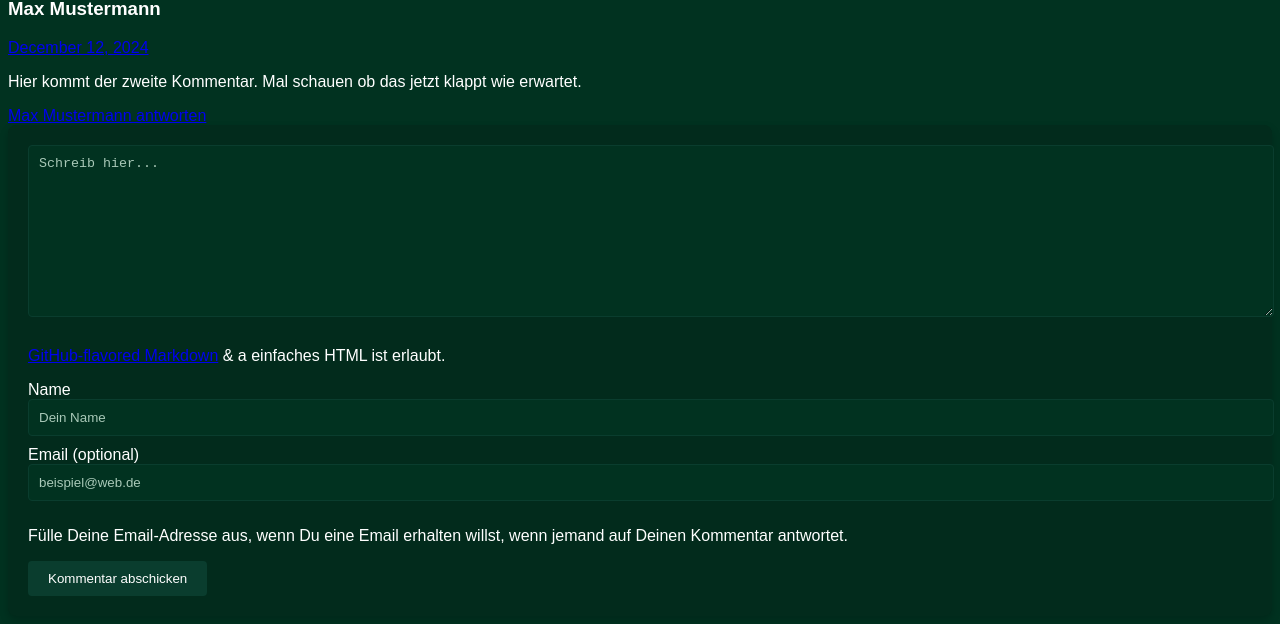
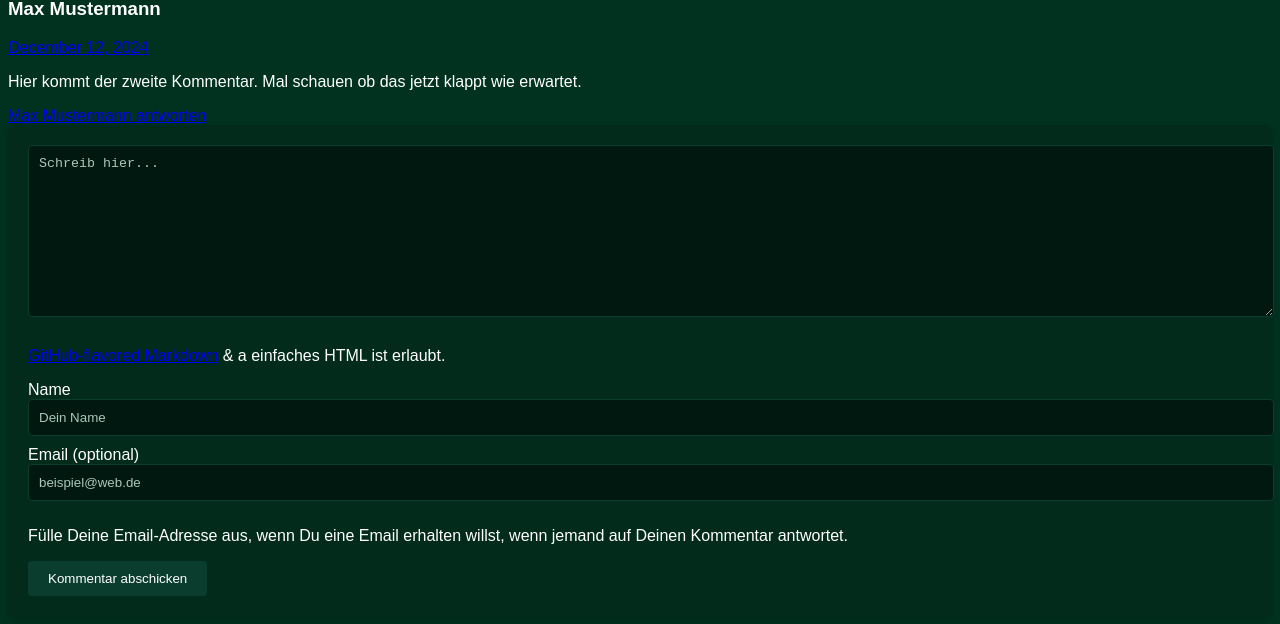
Before and after one commit to Shyru/FeGDillenburgWeihnachtspage24, a Jekyll site: the page built from index.md, in a window 1280 px wide. Shown: the part 1001-1625 px from the top of the page. Built offline with Jekyll 4.4.1, drawn with Linux system fonts in a browser that asks for light colours; a style sheet for code colours, icons or effects is not loaded.

Commit message:
style: Change input and textarea background to darker green with white text

```diff
--- a/css/style.css
+++ b/css/style.css
@@ -18,7 +18,7 @@ body {
     margin-bottom: 10px;
     border: 1px solid #0a3d2e;
     border-radius: 4px;
-    background-color: #013220;
+    background-color: #011810; /* Darker green for input fields */
     color: white;
 }
 
```
